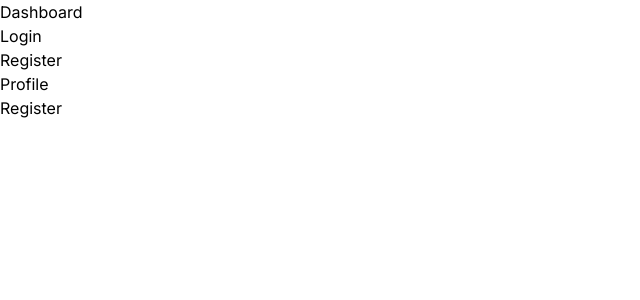
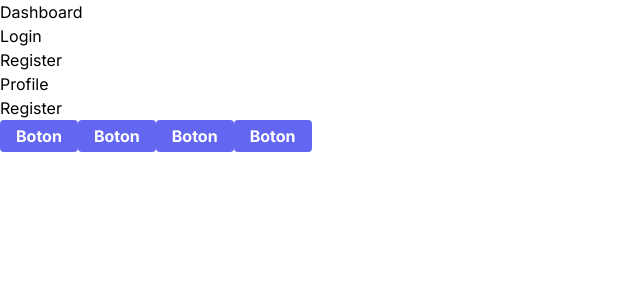
Before and after one commit to fazt/nextjsfullstack, a Next.js app: page /auth/register in a window 1280 px wide. Shown: the top 300 px of the page, without its empty margins (0-640 px from the left). Built offline with nearby package versions, Linux system fonts and the light colour scheme.

Commit message:
components ui folder added

```diff
--- a/package.json
+++ b/package.json
@@ -13,7 +13,8 @@
     "@prisma/client": "^5.11.0",
     "next": "14.1.4",
     "react": "^18",
-    "react-dom": "^18"
+    "react-dom": "^18",
+    "tailwind-merge": "^2.2.2"
   },
   "devDependencies": {
     "@types/node": "^20",
--- a/src/app/auth/register/page.tsx
+++ b/src/app/auth/register/page.tsx
@@ -1,6 +1,15 @@
+import { Button, Card, Input, Label } from "@/components/ui";
+
 function RegisterPage() {
   return (
-    <div>Register</div>
-  )
+    <div>
+      <h1>Register</h1>
+
+      <Button>Boton</Button>
+      <Button>Boton</Button>
+      <Button>Boton</Button>
+      <Button>Boton</Button>
+    </div>
+  );
 }
-export default RegisterPage
+export default RegisterPage;
--- /dev/null
+++ b/src/components/ui/Button.tsx
@@ -0,0 +1,19 @@
+import { twMerge } from "tailwind-merge";
+
+interface Props {
+  children: React.ReactNode;
+  className?: string;
+}
+
+export function Button({ children, className }: Props) {
+  return (
+    <button
+      className={twMerge(
+        "bg-indigo-500 hover:bg-indigo-700 text-white font-bold py-1 px-4 rounded",
+        className
+      )}
+    >
+      {children}
+    </button>
+  );
+}
--- /dev/null
+++ b/src/components/ui/Card.tsx
@@ -0,0 +1,5 @@
+export function Card() {
+  return (
+    <div>Card</div>
+  )
+}
--- /dev/null
+++ b/src/components/ui/Input.tsx
@@ -0,0 +1,5 @@
+export function Input() {
+  return (
+    <div>Input</div>
+  )
+}
--- /dev/null
+++ b/src/components/ui/Label.tsx
@@ -0,0 +1,5 @@
+export function Label() {
+  return (
+    <div>Label</div>
+  )
+}
--- /dev/null
+++ b/src/components/ui/Modal.tsx
@@ -0,0 +1,5 @@
+export function Modal() {
+  return (
+    <div>Modal</div>
+  )
+}
--- /dev/null
+++ b/src/components/ui/Table.tsx
@@ -0,0 +1,5 @@
+export function Table() {
+  return (
+    <div>Table</div>
+  )
+}
--- /dev/null
+++ b/src/components/ui/index.ts
@@ -0,0 +1,6 @@
+export { Button } from "./Button";
+export { Card } from "./Card";
+export { Label } from "./Label";
+export { Modal } from "./Modal";
+export { Input } from "./Input";
+export { Table } from "./Table";
```
Also changed, not shown: src/app/auth/login/page.tsx (+4 -4 lines), 1 other file (tests, documents, lock files or other folders).
